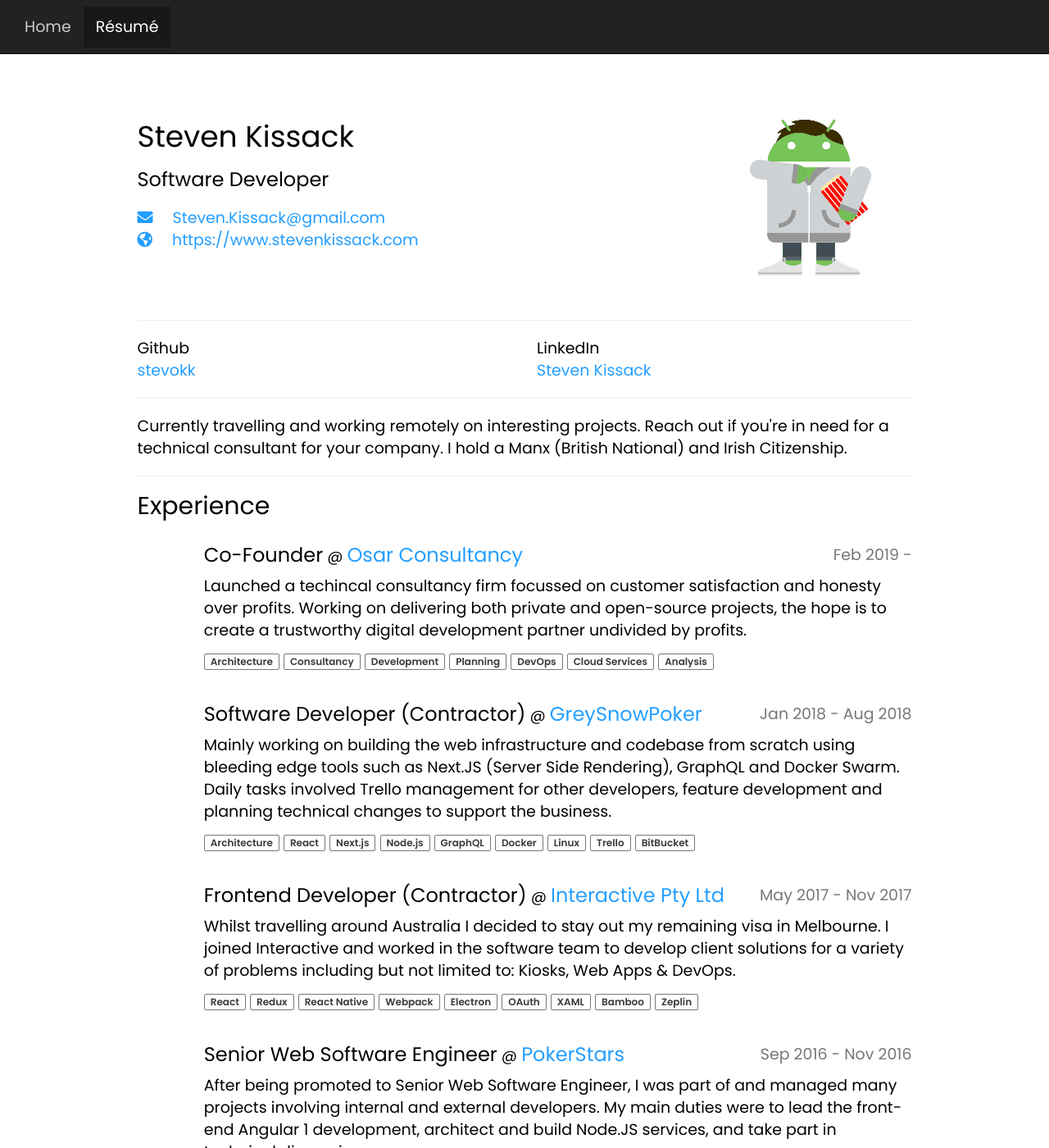
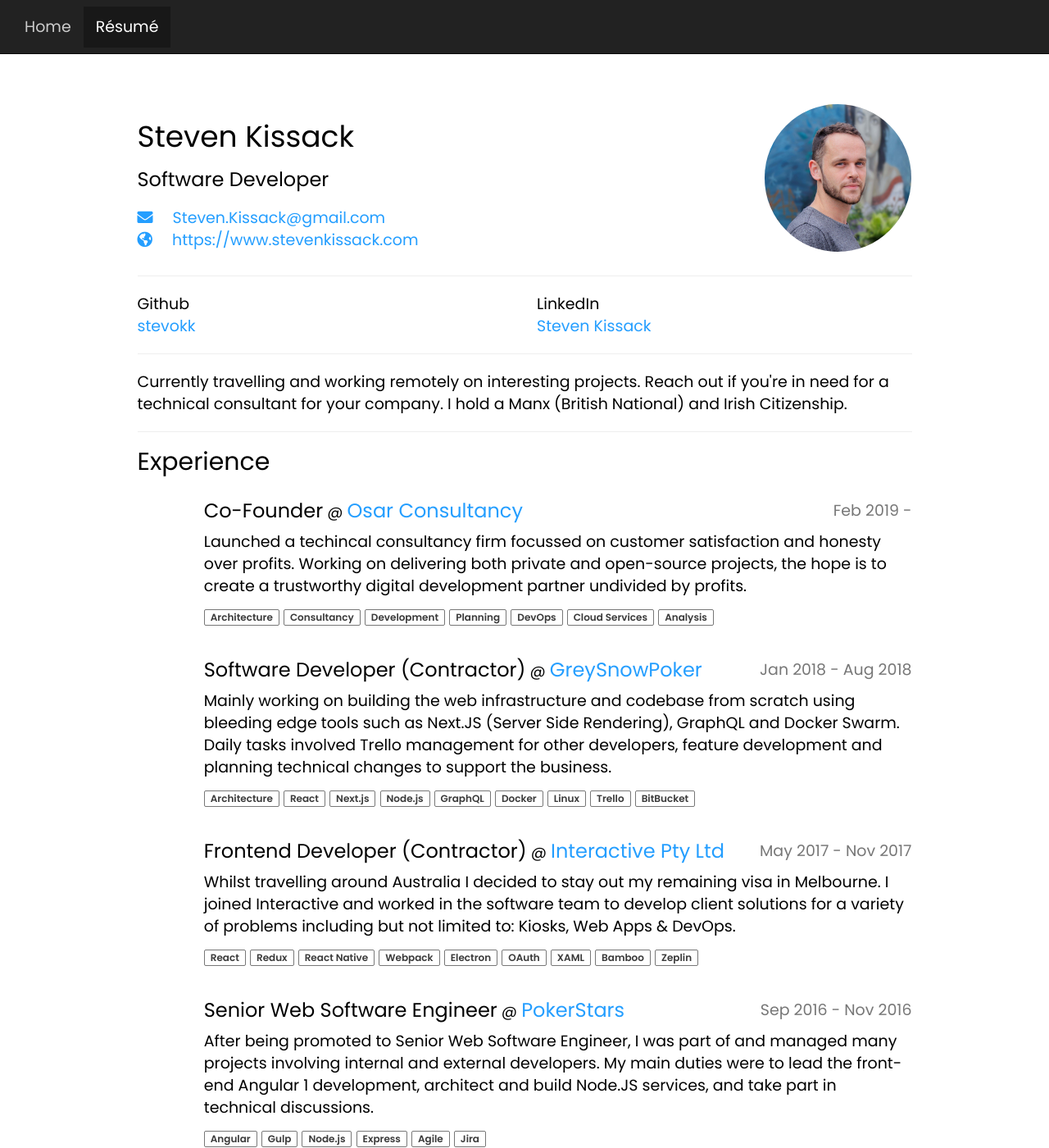
Before and after one commit to stevenkissack/stevokk.github.io, a Jekyll site: the page built from _pages/resume.md, in a window 1280 px wide and 1400 px high. Shown: the whole window at 82% size. Built offline with Jekyll 4.4.1, drawn with Linux system fonts in a browser that asks for light colours; nearby versions of some CDN libraries.

Commit message:
update resume image

```diff
--- a/_data/resume.json
+++ b/_data/resume.json
@@ -2,7 +2,7 @@
     "basics": {
       "name": "Steven Kissack",
       "label": "Software Developer",
-      "picture": "/images/profile-android.png",
+      "picture": "/images/headshot_blur.jpeg",
       "email": "Steven.Kissack@gmail.com",
       "phone": null,
       "website": "https://www.stevenkissack.com",
--- a/_pages/resume.md
+++ b/_pages/resume.md
@@ -15,7 +15,7 @@
         </ul>
     </div>
     <div class="col-xs-4">
-        <img src="{{site.data.resume.basics.picture}}" alt="profile picture" class="pull-right img-responsive"/>
+        <img src="{{site.data.resume.basics.picture}}" alt="profile picture" class="pull-right img-responsive profile-photo"/>
     </div>
 </div>
 <hr>
--- a/css/style.scss
+++ b/css/style.scss
@@ -21,6 +21,11 @@
     display: flex;
     display: -webkit-flex;
     flex-wrap: wrap;
+}
+
+.profile-photo {
+    border-radius: 50%;
+    max-height: 180px;
 }
 
 .background-default {
```
